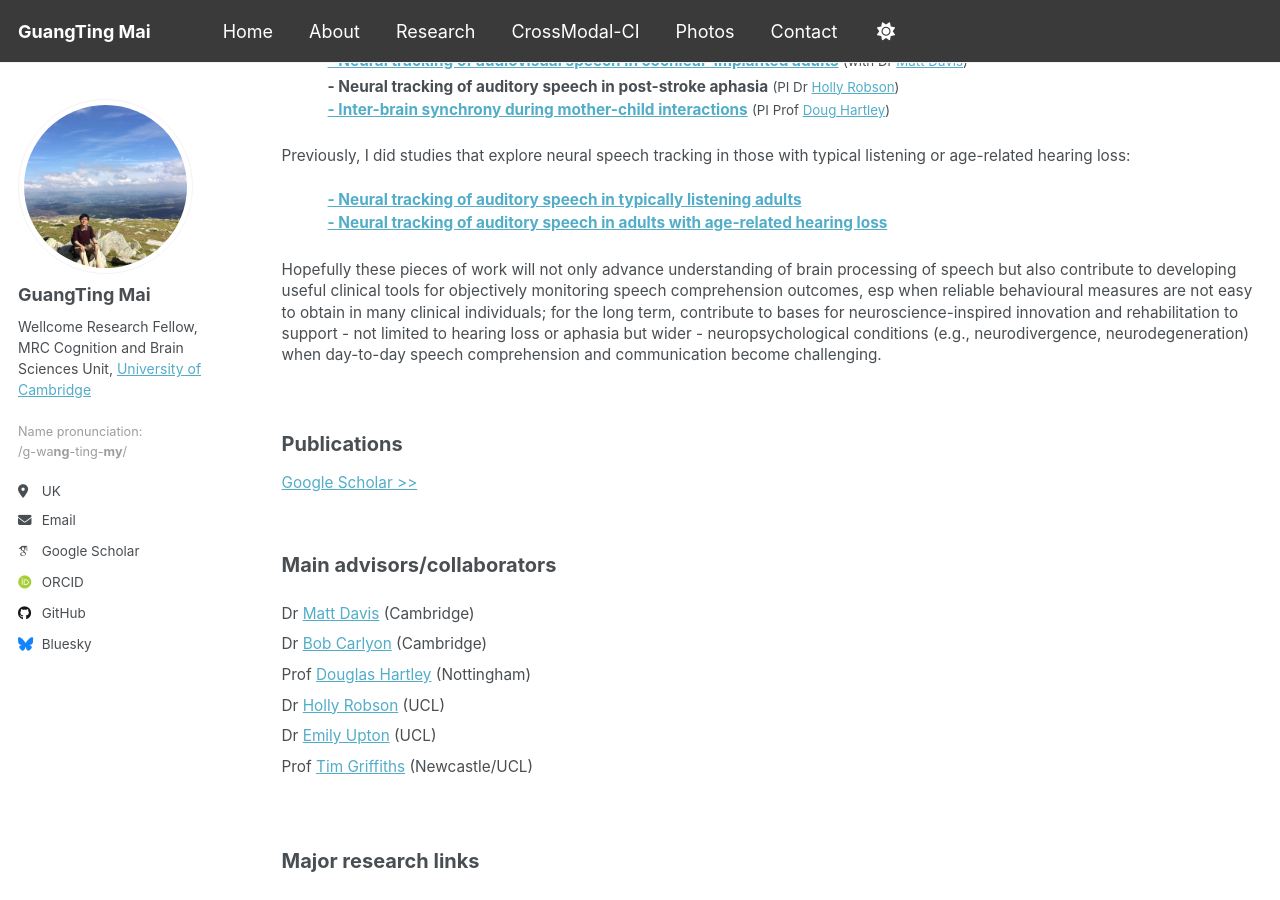
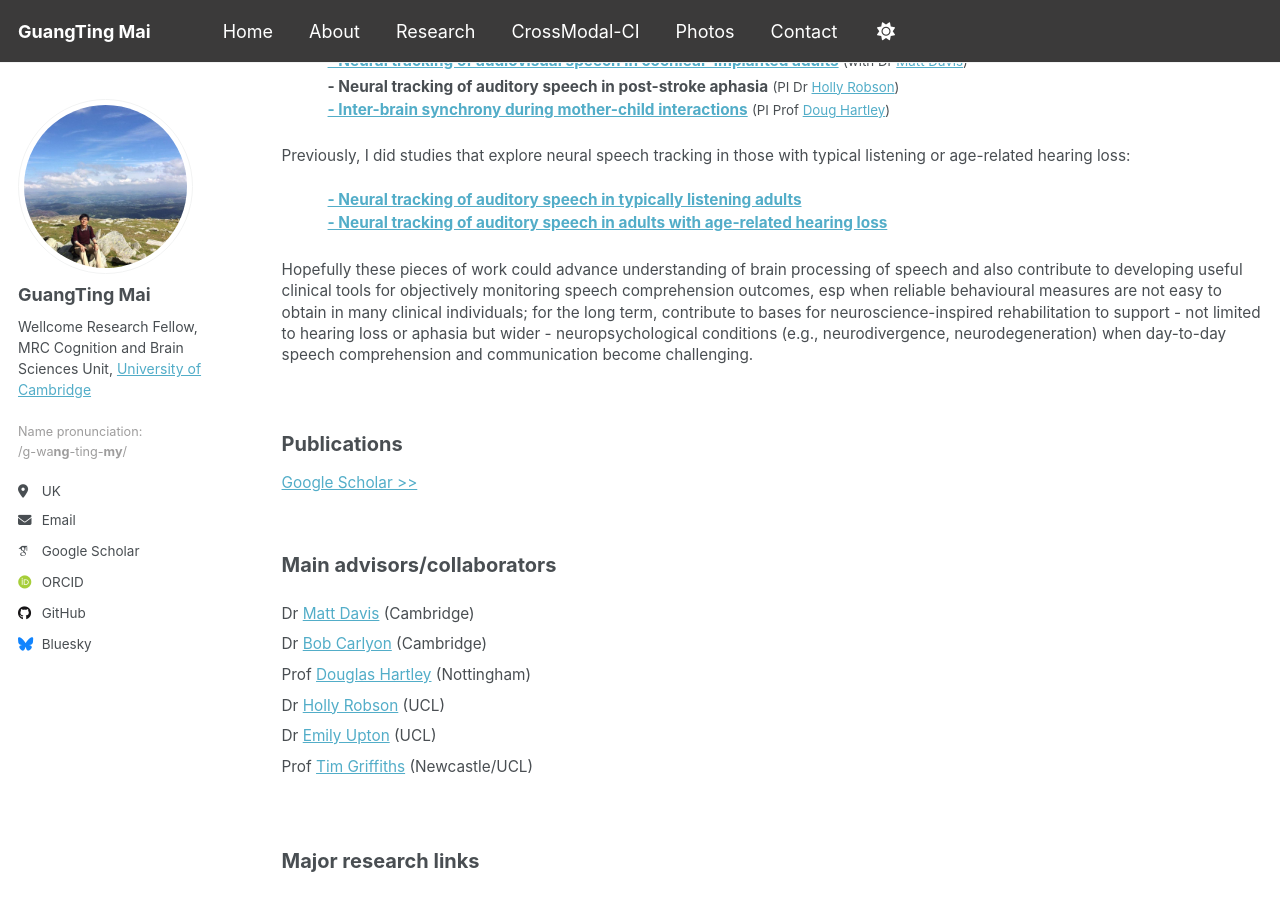
Before and after one commit to guangtingmai/guangtingmai.github.io, a Jekyll site: the page built from _pages/research.html, in a window 1280 px wide and 900 px high, scrolled down 333 px. Built offline with Jekyll 4.4.1, drawn with Linux system fonts in a browser that asks for light colours; some web fonts are replaced.

Commit message:
Update research.html

```diff
--- a/_pages/research.html
+++ b/_pages/research.html
@@ -23,11 +23,10 @@ author_profile: true
   <span style="font-size: 11.5pt;line-height: 1.5;display: block;margin-bottom: 0.05vh">&emsp;&emsp;&emsp;<a href="https://guangtingmai.github.io/neuraltrack-typical/"><strong>- Neural tracking of auditory speech in typically listening adults</strong></a></span>
   <span style="font-size: 11.5pt;line-height: 1.5;display: block;margin-bottom: 0.25vh">&emsp;&emsp;&emsp;<a href="https://guangtingmai.github.io/neuraltrack-hearingloss/"><strong>- Neural tracking of auditory speech in adults with age-related hearing loss</strong></a></span>
 </p>
-<p><span style="font-size: 11.5pt;line-height: 1.4;display: block;">Hopefully these pieces of work will not only advance
-  understanding of brain processing of speech but also contribute to developing useful clinical tools for objectively monitoring speech
-  comprehension outcomes, esp when reliable behavioural measures are not easy to obtain in many clinical individuals; for the long term, contribute
-  to bases for neuroscience-inspired innovation and rehabilitation to support - not limited to hearing loss or aphasia but wider -
-  neuropsychological conditions (e.g., neurodivergence, neurodegeneration) when day-to-day speech comprehension and communication become
+<p><span style="font-size: 11.5pt;line-height: 1.4;display: block;">Hopefully these pieces of work could advance understanding of brain processing of speech and
+  also contribute to developing useful clinical tools for objectively monitoring speech comprehension outcomes, esp when reliable behavioural measures are not easy
+  to obtain in many clinical individuals; for the long term, contribute to bases for neuroscience-inspired rehabilitation to support - not limited to hearing loss
+  or aphasia but wider - neuropsychological conditions (e.g., neurodivergence, neurodegeneration) when day-to-day speech comprehension and communication become
   challenging.</span></p>
 <br>
 
```
